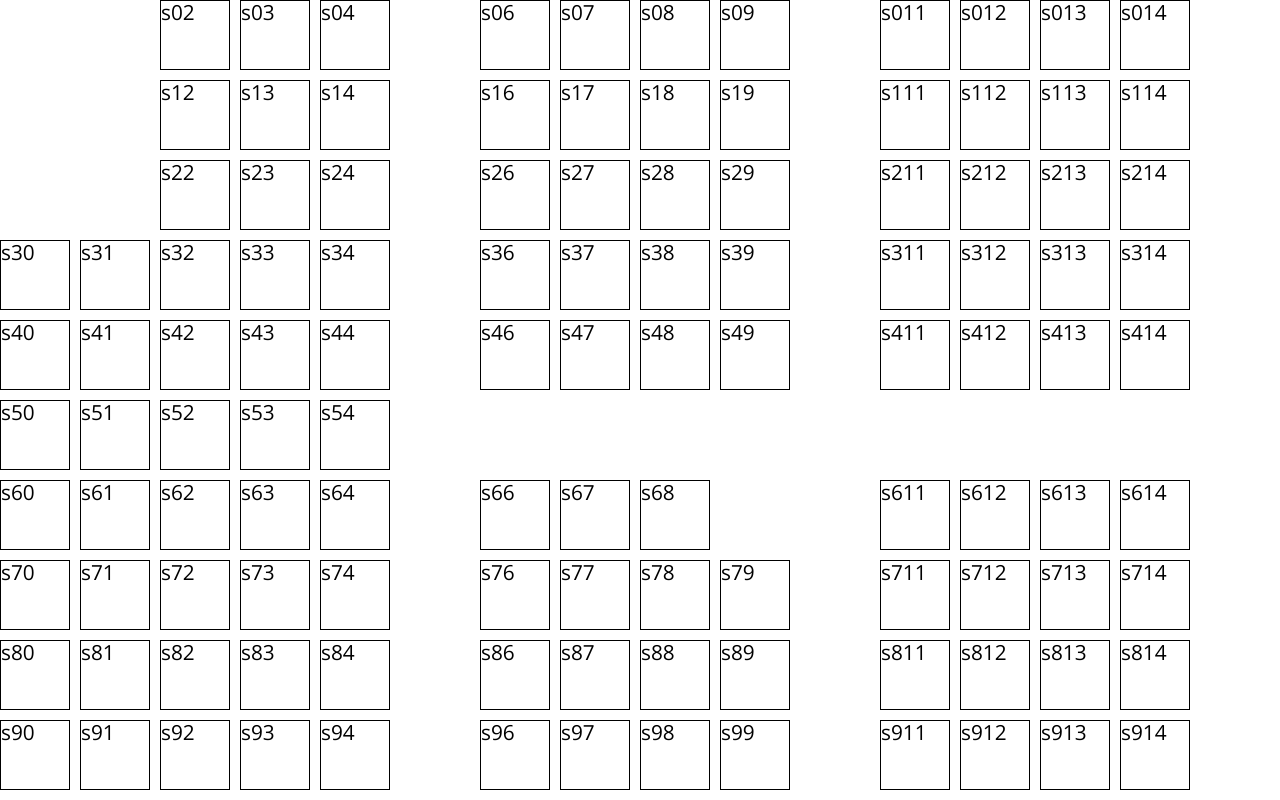
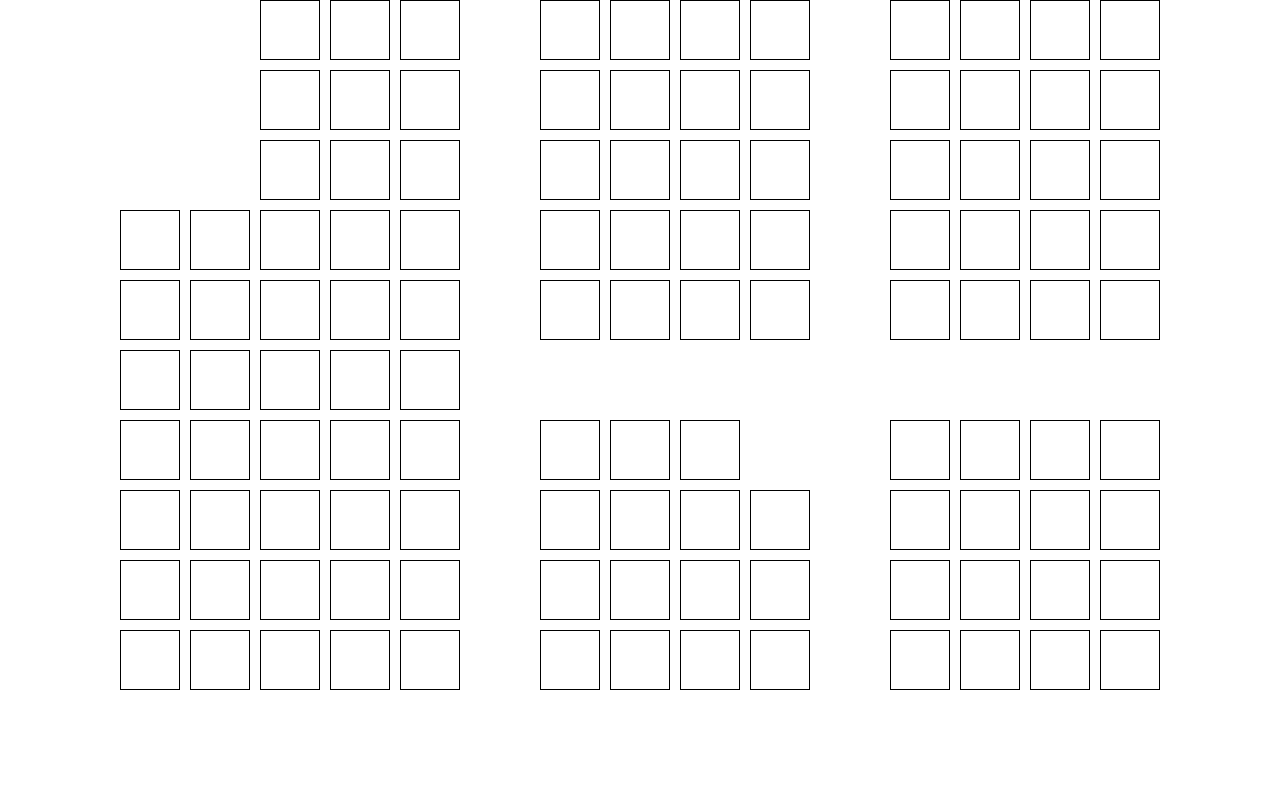
Before and after one commit to olgasowlet/x-kom-staz-zadanie, a React (Create React App) app: page /#/ in a window 1280 px wide. Both pictures are taken after typing "5" into the empty fields and a click on the button "Wybierz miejsca". Built offline with nearby package versions, Linux system fonts and the light colour scheme; data requests are answered from the project's data file.

Commit message:
added some styles to screening room

```diff
--- a/src/common/Main/index.js
+++ b/src/common/Main/index.js
@@ -2,7 +2,7 @@ import { StyledMain } from "./styled";
 
 const Main = (props) => {
     return (
-        <StyledMain>
+        <StyledMain {...props}>
             {props.children}
         </StyledMain>
     )
--- a/src/common/Main/styled.js
+++ b/src/common/Main/styled.js
@@ -1,8 +1,13 @@
-import styled from "styled-components";
+import styled, { css } from "styled-components";
 
 export const StyledMain = styled.main`
     height: 100vh;
     display: flex;
     align-items: center;
     justify-content: center;
+
+    ${({ screen }) => screen && css`
+        height: unset;
+        width: 100vw;
+    `};
 `;
--- a/src/features/ScreeningRoom/index.js
+++ b/src/features/ScreeningRoom/index.js
@@ -1,6 +1,7 @@
 import { useSelector } from 'react-redux';
 import { selectSeats } from "../../app/seatsSlice";
 import { Screen, Seat } from "./styled";
+import Main from "../../common/Main";
 
 const ScreeningRoom = () => {
     const { seats } = useSelector(selectSeats);
@@ -9,9 +10,11 @@ const ScreeningRoom = () => {
     //Mogę zrobić tak, że dodam atrybut x do każdego Seat i w styled komponent jeśli taki atrybut będzie miał wartość np. 0 to będzie w pierwszym wierszu itd.
 
     return (
-        <Screen>
-            {seats.map(seat => <Seat key={seat.id} column={seat.cords.y} row={seat.cords.x}>{seat.id}</Seat>)}
-        </Screen>
+        <Main screen>
+            <Screen>
+                {seats.map(seat => <Seat key={seat.id} column={seat.cords.y} row={seat.cords.x}></Seat>)}
+            </Screen>
+        </Main>
     );
 };
 
--- a/src/features/ScreeningRoom/styled.js
+++ b/src/features/ScreeningRoom/styled.js
@@ -6,15 +6,15 @@ const handlePosition = (position) => {
 
 export const Screen = styled.div`
     display: grid;
-    width: 100%;
-    grid-template-columns: repeat(auto-fill, 70px);
+    width: 1040px;
+    grid-template-columns: repeat(auto-fill, min(60px));
     row-gap: 10px;
     column-gap: 10px;
 `;
 
 export const Seat = styled.div`
-    width: 70px;
-    height: 70px;
+    width: 60px;
+    height: 60px;
     border: 1px solid black;
     grid-row: ${({ row }) => handlePosition(row)};
     grid-column: ${({ column }) => handlePosition(column)};
```
